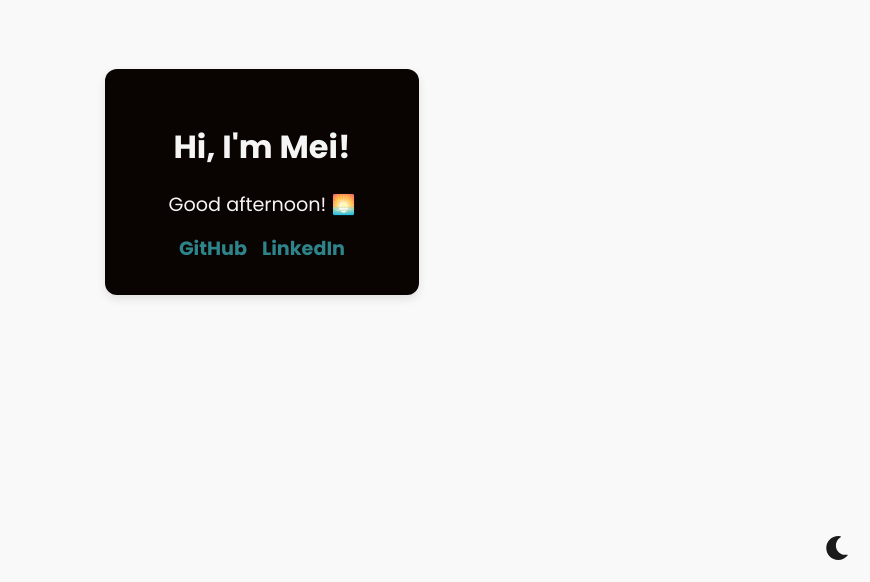
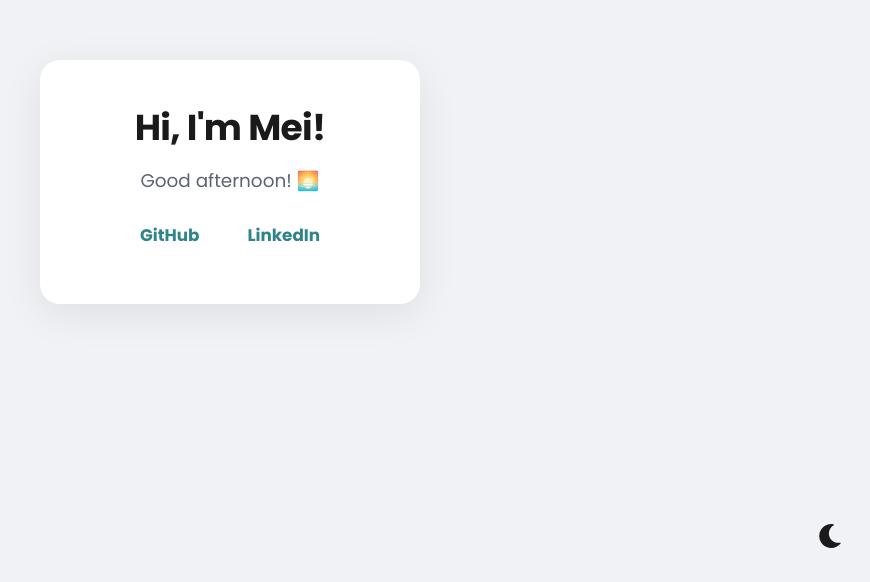
Before and after one commit to mei-ridorsa/mei-ridorsa.github.io, a React (Create React App) app: page / in a window 1280 px wide. Shown: the part 218-800 px from the top of the page, without its empty margins (410-1280 px from the left). Built offline with nearby package versions, Linux system fonts and the light colour scheme; the HTML template or start-up script is replaced by a standard one.

Commit message:
Visual refresh: centering, spacing rhythm, bolder typography, true light card, pill link hovers

```diff
--- a/src/App.tsx
+++ b/src/App.tsx
@@ -3,31 +3,37 @@ import styled, { ThemeProvider, createGlobalStyle } from "styled-components";
 import ThemeToggle from "./ThemeToggle";
 
 const GlobalStyle = createGlobalStyle`
+    *, *::before, *::after {
+        box-sizing: border-box;
+    }
     body {
         background-color: ${(props) => props.theme.body};
         color: ${(props) => props.theme.text};
         font-family: 'Poppins', sans-serif;
-        transition: all 0.3s ease;
         margin: 0;
-        padding: 0;
-        display: flex;
-        justify-content: center;
-        align-items: center;
         min-height: 100vh;
+        transition: background-color 0.3s ease, color 0.3s ease;
+
+        @media (prefers-reduced-motion: reduce) {
+            transition: none;
+        }
     }
 `;
 
 const sharedTheme = {
-    cardText: "#f5f5f5",
     link: "#2D848A",
     linkHover: "#6096BA",
 };
 
 const lightTheme = {
     ...sharedTheme,
-    body: "#f9f9f9",
+    body: "#f0f2f5",
     text: "#1a1a1a",
-    cardBackground: "#090302",
+    cardBackground: "#ffffff",
+    cardText: "#1a1a1a",
+    muted: "#5a6472",
+    shadow: "rgba(0, 0, 0, 0.08)",
+    linkBg: "rgba(45, 132, 138, 0.1)",
 };
 
 const darkTheme = {
@@ -35,45 +41,73 @@ const darkTheme = {
     body: "#121212",
     text: "#e0e0e0",
     cardBackground: "#1e1e1e",
+    cardText: "#f5f5f5",
+    muted: "#9aa3ad",
+    shadow: "rgba(0, 0, 0, 0.4)",
+    linkBg: "rgba(96, 150, 186, 0.15)",
 };
 
+const Page = styled.main`
+    min-height: 100vh;
+    display: flex;
+    flex-direction: column;
+    justify-content: center;
+    align-items: center;
+    padding: 1.5rem;
+`;
+
 const Container = styled.div`
+    display: flex;
+    flex-direction: column;
+    align-items: center;
+    gap: 1.25rem;
     text-align: center;
     background: ${(props) => props.theme.cardBackground};
     color: ${(props) => props.theme.cardText};
-    padding: 2rem;
-    border-radius: 12px;
-    box-shadow: 0 4px 10px rgba(0, 0, 0, 0.1);
-    max-width: 400px;
+    padding: 3rem 2.5rem;
+    border-radius: 20px;
+    box-shadow: 0 10px 40px ${(props) => props.theme.shadow};
+    max-width: 380px;
     width: 100%;
 `;
 
 const Title = styled.h1`
-    font-size: 2rem;
-    margin-bottom: 10px;
+    font-size: 2.25rem;
+    font-weight: 700;
+    letter-spacing: -0.02em;
+    line-height: 1.1;
+    margin: 0;
 `;
 
 const Greeting = styled.p`
-    font-size: 1.2rem;
-    margin-bottom: 10px;
+    font-size: 1.15rem;
+    color: ${(props) => props.theme.muted};
+    margin: 0;
 `;
 
 const LinksContainer = styled.div`
-    margin-top: 15px;
     display: flex;
     justify-content: center;
-    gap: 15px;
+    gap: 1rem;
 `;
 
 const StyledLink = styled.a`
     color: ${(props) => props.theme.link};
     text-decoration: none;
-    font-size: 1.2rem;
-    font-weight: bold;
-    transition: color 0.3s ease;
+    font-size: 1.05rem;
+    font-weight: 600;
+    padding: 0.5rem 1rem;
+    border-radius: 999px;
+    transition: color 0.25s ease, background-color 0.25s ease, transform 0.25s ease;
+
+    @media (prefers-reduced-motion: reduce) {
+        transition: none;
+    }
 
     &:hover {
         color: ${(props) => props.theme.linkHover};
+        background-color: ${(props) => props.theme.linkBg};
+        transform: translateY(-1px);
     }
 `;
 
@@ -116,7 +150,7 @@ const App = () => {
     return (
         <ThemeProvider theme={theme === "light" ? lightTheme : darkTheme}>
             <GlobalStyle />
-            <main>
+            <Page>
                 <Container>
                     <Title>Hi, I'm Mei!</Title>
                     <Greeting>{greeting}</Greeting>
@@ -129,7 +163,7 @@ const App = () => {
                         </StyledLink>
                     </LinksContainer>
                 </Container>
-            </main>
+            </Page>
             <ThemeToggle toggleTheme={toggleTheme} theme={theme} />
         </ThemeProvider>
     );
--- a/src/ThemeToggle.tsx
+++ b/src/ThemeToggle.tsx
@@ -12,16 +12,23 @@ interface Props {
 
 const ToggleButton = styled.button`
   position: fixed;
-  bottom: 15px;
-  right: 15px;
+  bottom: 1.25rem;
+  right: 1.25rem;
   background: none;
   border: none;
   cursor: pointer;
   font-size: 1.5rem;
   color: ${(props) => props.theme.text};
-  transition: transform 0.3s ease;
+  padding: 0.5rem;
+  border-radius: 999px;
+  transition: background-color 0.25s ease, transform 0.25s ease;
+
+  @media (prefers-reduced-motion: reduce) {
+    transition: none;
+  }
 
   &:hover {
+    background-color: ${(props) => props.theme.linkBg};
     transform: scale(1.1);
   }
 `;
```
